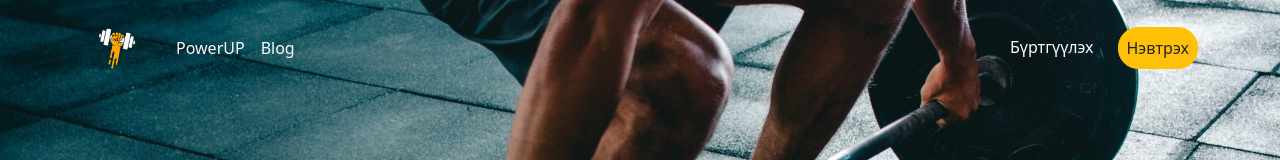
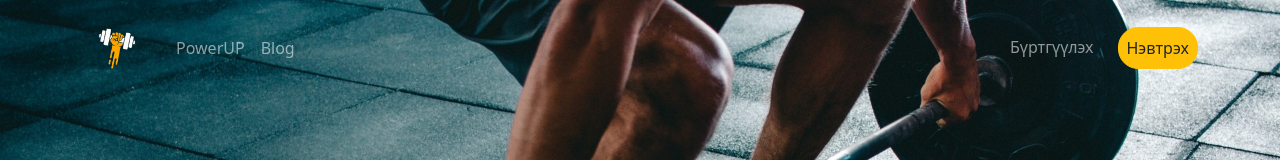
Before and after one commit to ganaa0918/Power-up, a React (Create React App) app in the folder client/: page / in a window 1280 px wide. Shown: the top 160 px of the page. Built offline with nearby package versions, Linux system fonts and the light colour scheme.

Commit message:
navbar  ongo solij boldog bolgoson shvv

```diff
--- a/client/src/components/home/index.jsx
+++ b/client/src/components/home/index.jsx
@@ -6,7 +6,7 @@ import img2 from '../images/backgroundimg.jpg'
 function HeaderImg() {
   return (
    <div className='head-tex'>
-   <Navbars />
+   <Navbars color="dark" />
    <div className='head-image'>
    <img src={img2} alt="Snow"  height={800} style={{width: "100%",backgroundSize:"cover"}}/>
    </div>
--- a/client/src/components/navbar/Navbar.js
+++ b/client/src/components/navbar/Navbar.js
@@ -4,10 +4,11 @@ import Navbar from 'react-bootstrap/Navbar';
 import Images from '../images/logo1.png'
 
 
-function Navbars() {
+function Navbars(props) {
+  const color = props.color;
   return (
 
-    <Navbar collapseOnSelect expand="xl" bg="transparent" variant="dark" className='fixed-top' >
+    <Navbar collapseOnSelect expand="xl" bg="transparent" variant={color} className='fixed-top' >
       <Container >
         <Navbar.Brand href="/">
         <img
@@ -21,11 +22,11 @@ function Navbars() {
         <Navbar.Toggle aria-controls="responsive-navbar-nav" />
         <Navbar.Collapse id="responsive-navbar-nav">
           <Nav className="me-auto">
-            <Nav.Link className='text-light' href="/">PowerUP</Nav.Link>
-            <Nav.Link  className='text-light' href="/Blog">Blog</Nav.Link>
+            <Nav.Link  href="/">PowerUP</Nav.Link>
+            <Nav.Link   href="/Blog">Blog</Nav.Link>
           </Nav>
           <Nav>
-            <Nav.Link className='text-light' href="/register">Бүртгүүлэх</Nav.Link>
+            <Nav.Link  href="/register">Бүртгүүлэх</Nav.Link>
             <Nav.Link  href="/Login" variant="warning" type='button' className="btn btn-warning btn-lg ms-3 text-dark" style={{borderRadius: "20px"}}>
               Нэвтрэх
             </Nav.Link>
```
